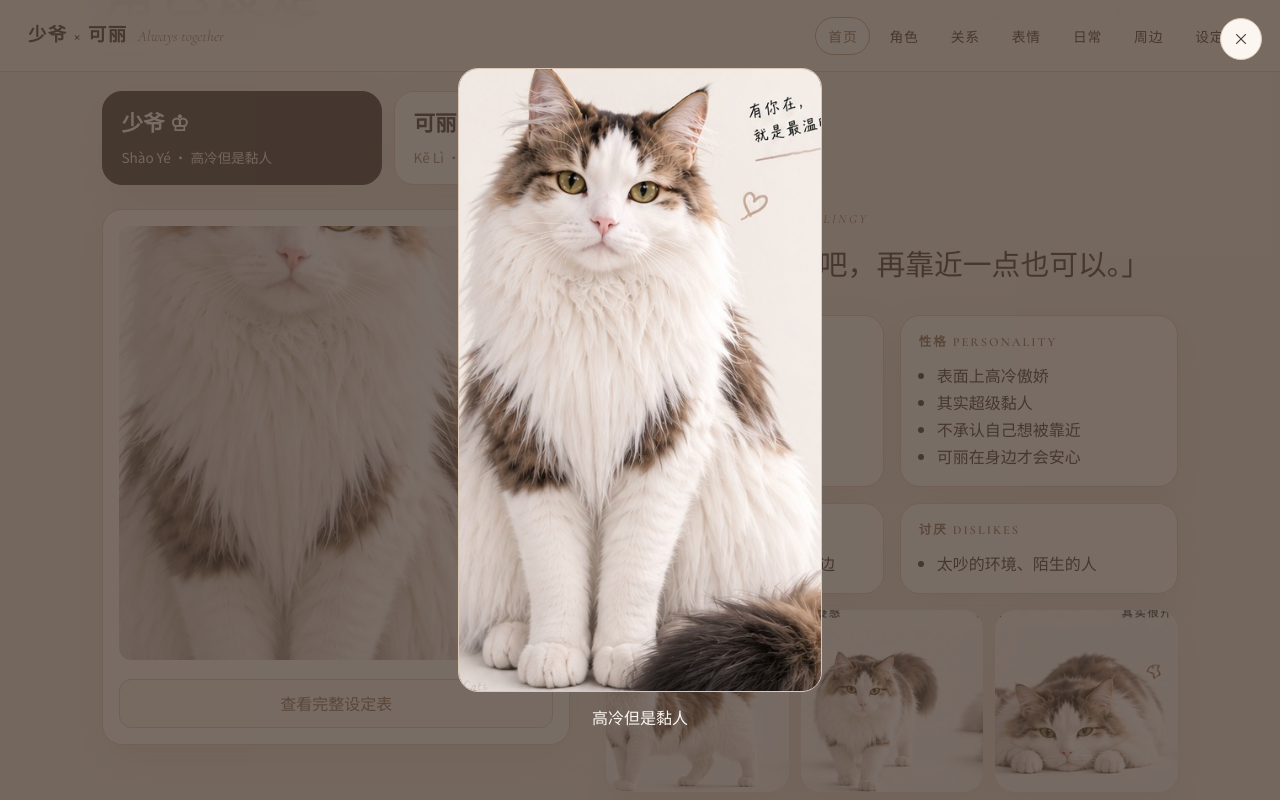
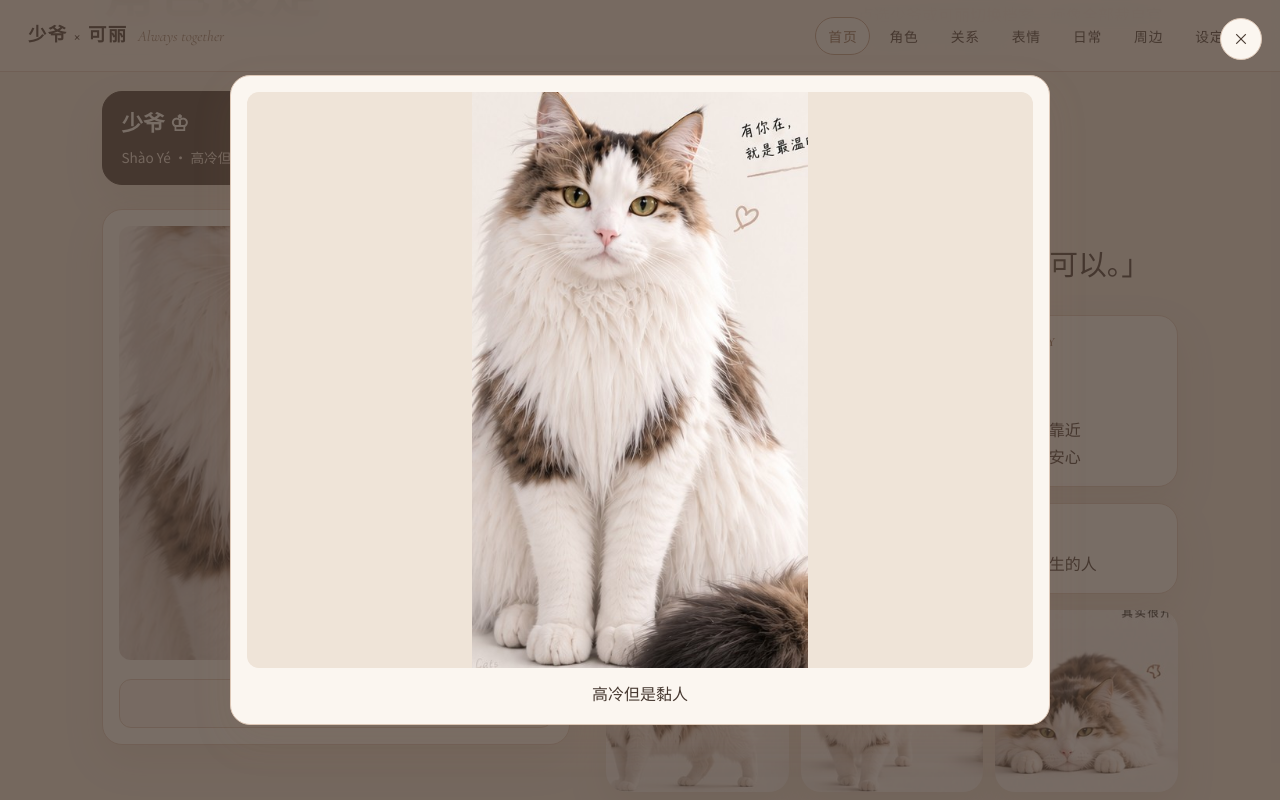
Before and after one commit to tigerkretz/shaoke-keli-ip, a React (Vite) app: page / in a window 1280 px wide. Both pictures are taken after a click on the button 336 px from the left and 1377 px from the top of the page. Shown: the part 935-1735 px from the top of the page. Built offline with nearby package versions, Linux system fonts and the light colour scheme.

Commit message:
Frame lightboxes in the same cream paper language as the hero cards
Small sheet crops were rendering as tiny stamps on the dim overlay; they now sit in the shared surface, gold line, and radius system.

Co-authored-by: tigerkretz <tigerkretz@users.noreply.github.com>

```diff
--- a/src/index.css
+++ b/src/index.css
@@ -673,20 +673,25 @@ button.card {
 
 .lightbox figure {
   margin: 0;
-  max-width: min(920px, 100%);
+  width: min(820px, 100%);
+  background: var(--surface);
+  border: 1px solid var(--line);
+  border-radius: var(--radius);
+  box-shadow: var(--shadow);
+  padding: var(--space-3);
 }
 
 .lightbox img {
-  max-height: 78vh;
-  width: auto;
+  width: 100%;
+  max-height: 72vh;
+  object-fit: contain;
   margin: 0 auto;
-  border-radius: var(--radius);
-  border: 1px solid var(--line);
-  background: var(--surface);
+  border-radius: calc(var(--radius) - 8px);
+  background: var(--cream-deep);
 }
 
 .lightbox figcaption {
-  color: var(--surface);
+  color: var(--ink);
   text-align: center;
   margin-top: var(--space-2);
 }
```
